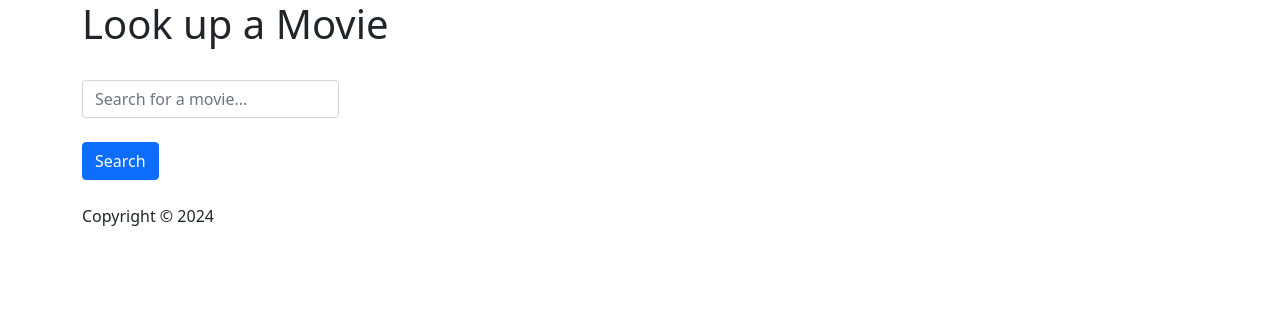
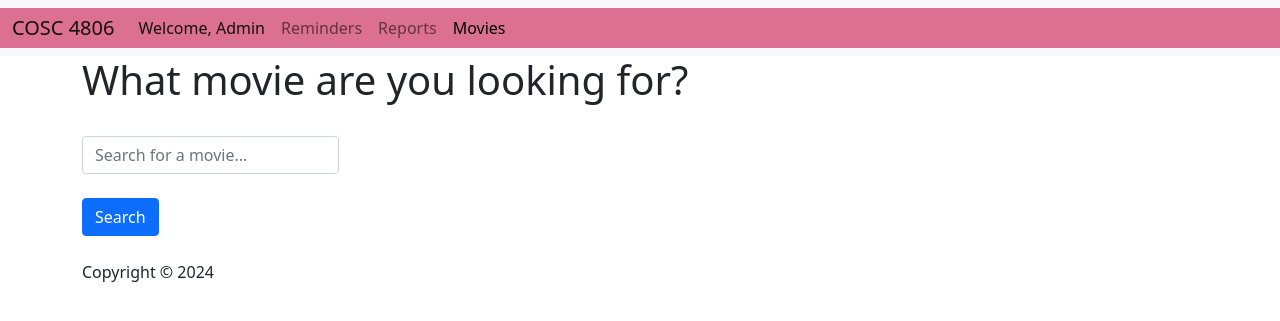
Before and after one commit to x7Hope7x/PHP-Profile-Page, a PHP site: page /movie in a window 1280 px wide. Shown: the top 321 px of the page. Run offline with PHP 8.4, Linux system fonts and the light colour scheme; the visitor is signed in with stand-in values (Sample User, id 1); data that the repository does not hold is empty.

Commit message:
Gemini AI review implemented
implemented Gemini AI review
fixed many bugs and designs for headers

```diff
--- a/app/controllers/movie.php
+++ b/app/controllers/movie.php
@@ -49,10 +49,15 @@ class Movie extends Controller{
     $api = $this -> model('Api');
     $_SESSION['reviewFlag'] = 1;
 
+
     $movie_title = $_SESSION['movie_title'];
+
+    $movie_encoded = urlencode($movie_title);
+
     $movie_title = $api -> get_movie_reviews($movie_title);
 
-    $movie_title = $api -> search_movie($movie_title);
+
+    $movie = $api -> search_movie($movie_encoded);
     $this -> view('movie/results', ['movie' => $movie]);
 
     }
--- a/app/views/movie/index.php
+++ b/app/views/movie/index.php
@@ -1,9 +1,13 @@
-<?php require_once 'app/views/templates/headerPublic.php'?>
+<?php if($_SESSION['username'] == "Admin"){
+    require_once 'app/views/templates/headerAdmin.php';
+}else{
+    require_once 'app/views/templates/header.php';
+}?>
 <main role="main" class="container">
     <div class="page-header" id="banner">
         <div class="row">
             <div class="col-lg-12">
-                <h1>Look up a Movie</h1>
+                <h1>What movie are you looking for?</h1>
             </div>
         </div>
     </div>
--- a/app/views/templates/headerAdmin.php
+++ b/app/views/templates/headerAdmin.php
@@ -40,22 +40,48 @@ if (!isset($_SESSION['auth'])) {
           <li class="nav-item">
             <a class="nav-link" href="/movie">Movies </a>
           </li>
-         <?php }else{
+         <?php }if (strpos($currentRoute, '/reminders') !== false) {
         ?>
         <li class="nav-item">
           <a class="nav-link active" aria-current="page" href="/home">Welcome, <?php echo $_SESSION['username']; ?></a>
         </li>
         <li class="nav-item">
-          <a class="nav-link" style='color:black' href="/reminders">Reminders </a>
+          <a class="nav-link" style='color:black'ref="/reminders">Reminders </a>
         </li>
-            <li class="nav-item">
-              <a class="nav-link" style='color:black' href="/reports">Reports </a>
-            </li>
+          <li class="nav-item">
+            <a class="nav-link" href="/reports">Reports </a>
+          </li>
           <li class="nav-item">
             <a class="nav-link" href="/movie">Movies </a>
           </li>
-         <?php }
-        ?>
+         <?php } if (strpos($currentRoute, '/movie') !== false) {?>
+          <li class="nav-item">
+            <a class="nav-link active" aria-current="page" href="/home">Welcome, <?php echo $_SESSION['username']; ?></a>
+          </li>
+          <li class="nav-item">
+            <a class="nav-link" href="/reminders">Reminders </a>
+          </li>
+
+          <li class="nav-item">
+            <a class="nav-link" href="/reports">Reports </a>
+          </li>
+          <li class="nav-item">
+            <a class="nav-link" style='color:black' href="/movie">Movies </a>
+          </li>
+        <?php } if (strpos($currentRoute, '/reports') !== false) {?>
+          <li class="nav-item">
+            <a class="nav-link active" aria-current="page" href="/home">Welcome, <?php echo $_SESSION['username']; ?></a>
+          </li>
+          <li class="nav-item">
+            <a class="nav-link" href="/reminders">Reminders </a>
+          </li>
+          <li class="nav-item">
+            <a class="nav-link" style='color:black'href="/reports">Reports </a>
+          </li>
+          <li class="nav-item">
+            <a class="nav-link" href="/movie">Movies </a>
+          </li>
+        <?php } ?>
       </ul>
     </div>
   </div>
```
Also changed, not shown: app/models/Api.php (+31 -13 lines), app/views/movie/results.php (+19 -7 lines), app/views/templates/header.php (+12 -4 lines).
